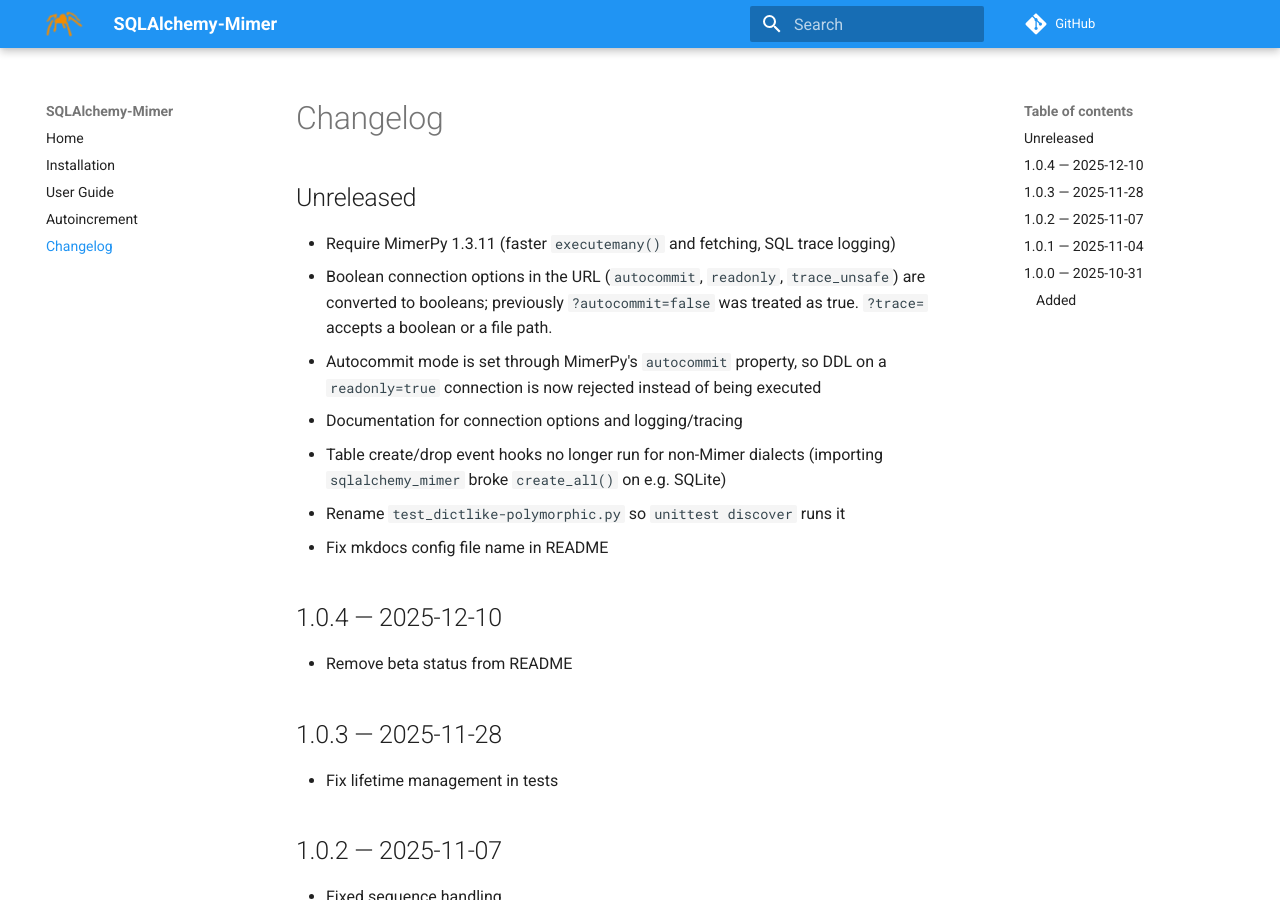
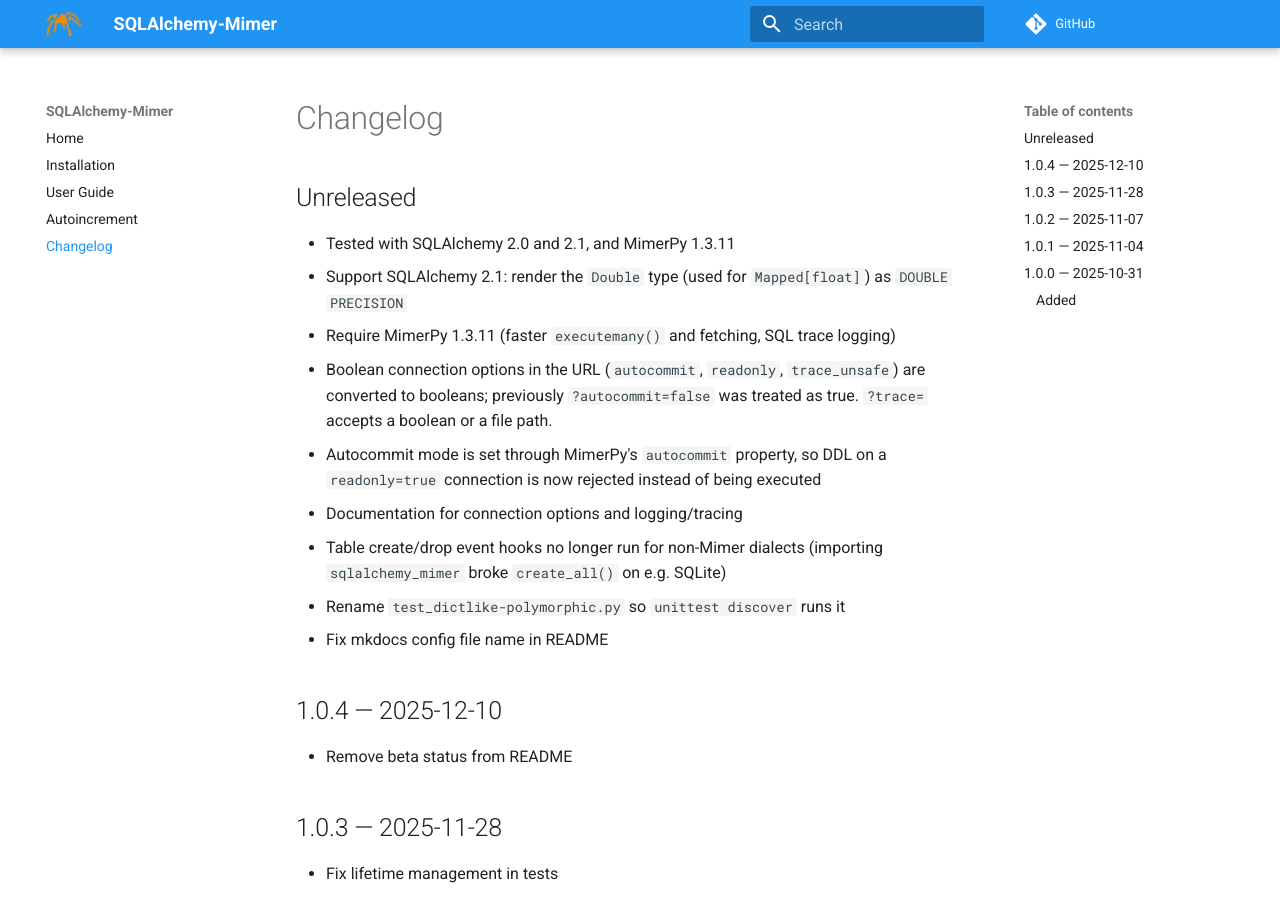
Before and after one commit to mimersql/sqlalchemy-mimer, an MkDocs documentation site: the page built from docs/changelog.md, in a window 1280 px wide and 900 px high. Built offline with MkDocs 1.6.1 and Material for MkDocs 9.7.7, drawn with Linux system fonts in a browser that asks for light colours; comment, search, counter and statistics services are not loaded.

Commit message:
Support SQLAlchemy 2.1: render Double as DOUBLE PRECISION
SQLAlchemy 2.1 maps Mapped[float] to the Double type, which the type
compiler could not render ("can't render element of type DOUBLE").
Since pyproject allows SQLAlchemy>=2.0, fresh installs got 2.1 and
failed on any float column.

Also import declarative_base from sqlalchemy.orm in a test to remove
the MovedIn20Warning, and state the tested versions (SQLAlchemy 2.0
and 2.1, MimerPy 1.3.11) in README, installation docs and changelog.
Full suite passes on SQLAlchemy 2.0.54 and 2.1.4.

```diff
--- a/docs/changelog.md
+++ b/docs/changelog.md
@@ -1,6 +1,8 @@
 # Changelog
 
 ## Unreleased
+- Tested with SQLAlchemy 2.0 and 2.1, and MimerPy 1.3.11
+- Support SQLAlchemy 2.1: render the `Double` type (used for `Mapped[float]`) as `DOUBLE PRECISION`
 - Require MimerPy 1.3.11 (faster `executemany()` and fetching, SQL trace logging)
 - Boolean connection options in the URL (`autocommit`, `readonly`, `trace_unsafe`)
   are converted to booleans; previously `?autocommit=false` was treated as true.
```
Also changed, not shown: README.md (+2 -0 lines), docs/installation.md (+1 -0 lines), 2 other files.
